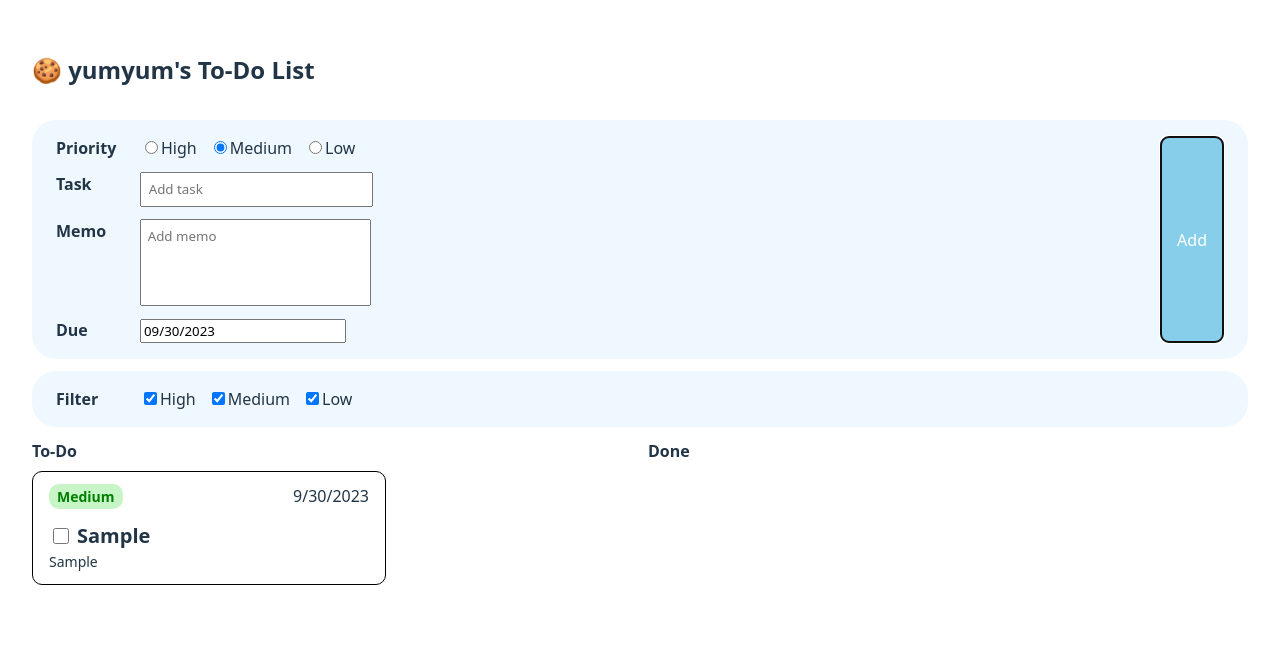
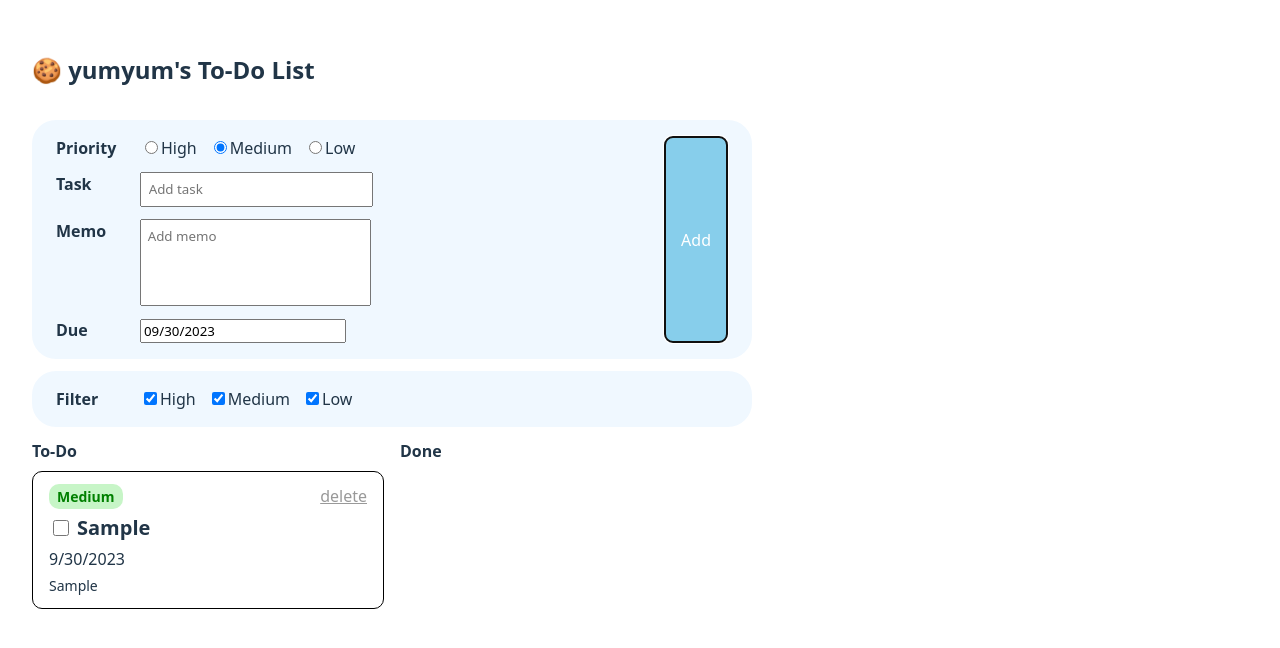
Before and after one commit to yumincho/sparcs-newbie-seminar-react, a React (Vite) app: page / in a window 1280 px wide. Both pictures are taken after typing "Sample", "Sample" into the empty fields and a click on the button "Add". Shown: the top 648 px of the page. Built offline with nearby package versions, Linux system fonts and the light colour scheme; a web font is replaced by a local one.

Commit message:
Enable deletion of todo

```diff
--- a/src/App.css
+++ b/src/App.css
@@ -3,6 +3,7 @@
 #root {
   width: 100vw;
   height: 100vh;
+  max-width: 720px;
 
   margin: 0;
   padding: 2em;
--- a/src/App.jsx
+++ b/src/App.jsx
@@ -32,7 +32,6 @@ function App() {
     : (filter === "medium")
     ? setShowMedium(!showMedium)
     : setShowLow(!showLow)
-    console.log(showHigh, showMedium, showLow);
   };
 
   const dueOnChange = (date) => {
@@ -68,6 +67,10 @@ function App() {
 
   const onClickCheck = (id) => {
     setTodoList((todoList) => todoList.map((elem) => (elem.key === id ? {...elem, done:!elem.done} : elem)))
+  }
+
+  const deleteBtnClickHandle = (id) => {
+    setTodoList((todoList) => todoList.filter((elem) => (elem.key !== id)))
   }
 
   const dateFormat = (date) => {
@@ -116,7 +119,7 @@ function App() {
             ? elem : "")
             .filter((elem) => (elem.done === false))
             .map((elem) =>
-            <TodoCard key={elem.key} id={elem.key} priority={elem.priority} task={elem.task} memo={elem.memo} due={elem.due} done={false} onClickCheck={onClickCheck}/>
+            <TodoCard key={elem.key} id={elem.key} priority={elem.priority} task={elem.task} memo={elem.memo} due={elem.due} done={false} onClickCheck={onClickCheck} deleteBtnClickHandle={deleteBtnClickHandle}/>
           )}
         </div>
         <div className='cardList'>
@@ -129,7 +132,7 @@ function App() {
             ? elem : "")
             .filter((elem) => (elem.done === true))
             .map((elem) =>
-            <TodoCard key={elem.key} id={elem.key} priority={elem.priority} task={elem.task} memo={elem.memo} due={elem.due} done={elem.done} onClickCheck={onClickCheck}/>
+            <TodoCard key={elem.key} id={elem.key} priority={elem.priority} task={elem.task} memo={elem.memo} due={elem.due} done={elem.done} onClickCheck={onClickCheck} deleteBtnClickHandle={deleteBtnClickHandle}/>
           )}
         </div>
       </div>
--- a/src/components/CheckboxGroup.jsx
+++ b/src/components/CheckboxGroup.jsx
@@ -5,7 +5,6 @@ const CheckboxGroup = ({high, medium, low, onChange}) => {
 
     const highOnChange = () => {
         onChange("high")
-        console.log("high")
     }
 
     const mediumOnChange = () => {
--- a/src/components/TodoCard/TodoCard.css
+++ b/src/components/TodoCard/TodoCard.css
@@ -1,7 +1,7 @@
 .todo-card {
     width: 320px;
-
     display: flex;
+    gap: 4px;
     flex-direction: column;
     margin: 0;
     border-radius: 10px;
@@ -16,7 +16,22 @@
     justify-content: space-between;
     align-items: baseline;
     width: 100%;
-    margin-bottom: 12px;
+}
+
+.deleteBtn {
+    padding: 0px;
+    margin: 0px;
+    background-color: white;
+    text-decoration: underline;
+    color: var(--color-gray-9);
+    border: none;
+    outline: none;
+}
+
+.deleteBtn:hover,
+.deleteBtn:focus {
+    border: none;
+    outline: none;
 }
 
 .task {
--- a/src/components/TodoCard/TodoCard.jsx
+++ b/src/components/TodoCard/TodoCard.jsx
@@ -1,20 +1,26 @@
 import Tag from "./Tag"
 import "./TodoCard.css"
 
-const TodoCard = ({id, priority, task, memo, due, done, onClickCheck}) => {
+const TodoCard = ({id, priority, task, memo, due, done, onClickCheck, deleteBtnClickHandle}) => {
   const onClick = () => {
     onClickCheck(id);
+  }
+
+  const deleteBtnClick = () => {
+    deleteBtnClickHandle(id);
   }
 
   return <div className='todo-card'>
     <div className='todo-card-top'>
       <Tag name={priority}/>
-      <p>{due}</p>
+      <button className="deleteBtn" onClick={deleteBtnClick}>delete</button>
     </div>
     <div className='taskWithCheck'>
       <input onClick={onClick} type='checkbox' defaultChecked={done} className={'myCheckbox'}/>
       <p className="task">{task}</p>
     </div>
+
+    <p>{due}</p>
 
     <p className="memo">{memo}</p>
 
```
